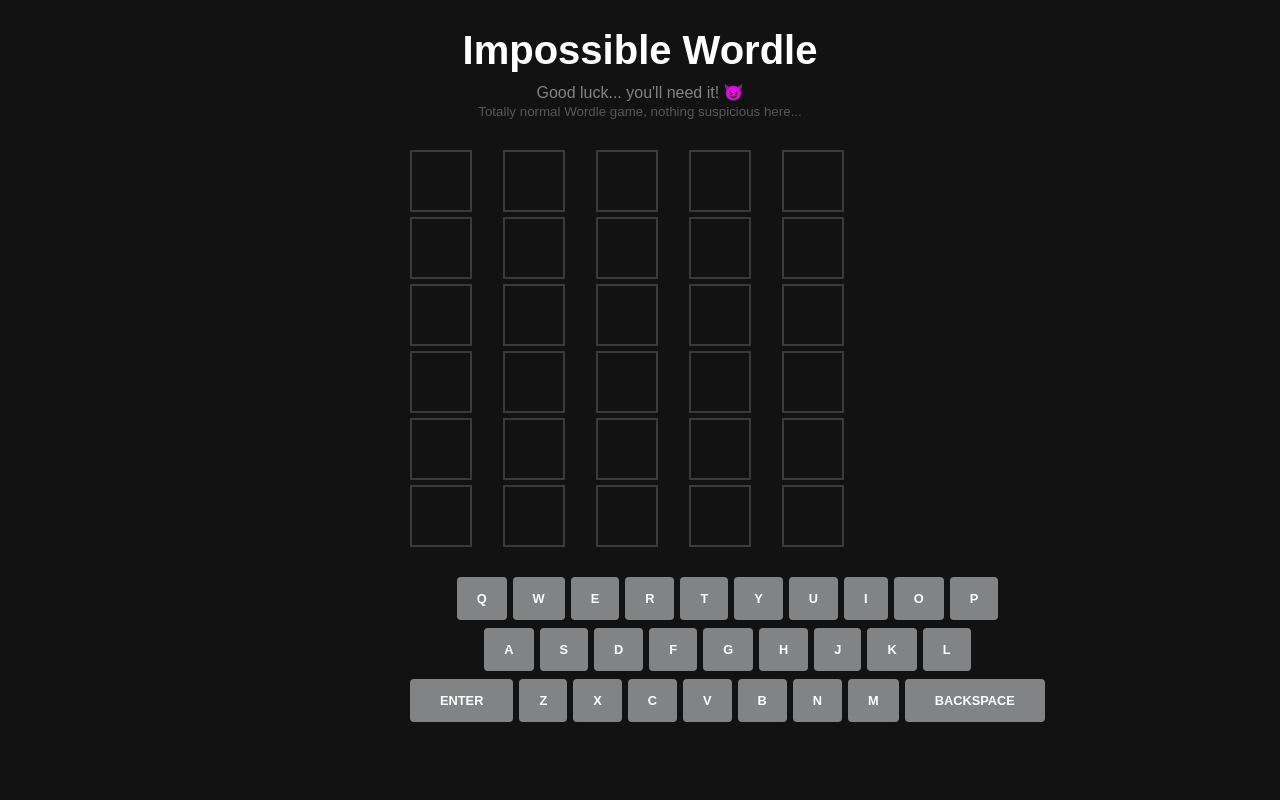
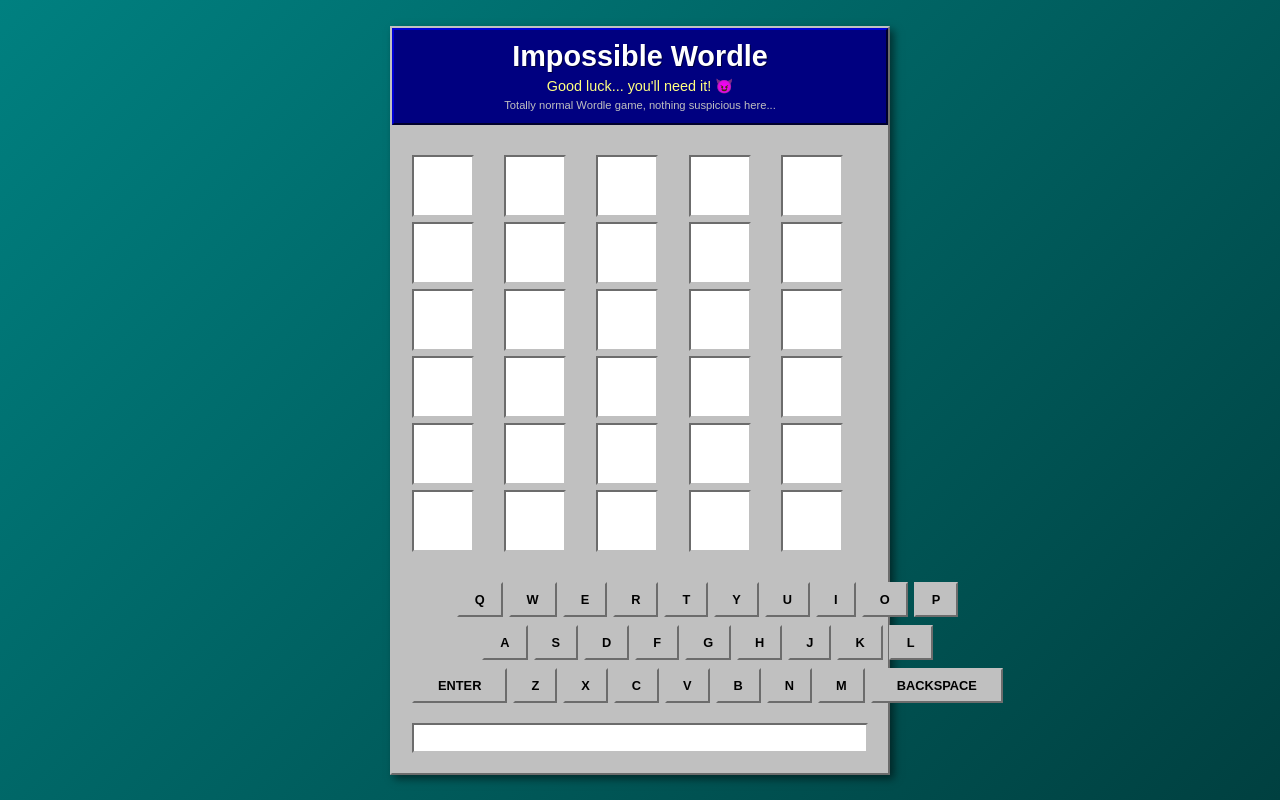
Before and after one commit to graphitedevs/impossible-wordle, a plain HTML site: page index.html in a window 1280 px wide. Drawn offline with Linux system fonts and the light colour scheme.

Commit message:
feat: Add Windows 98 retro theme with classic UI elements

```diff
--- a/style.css
+++ b/style.css
@@ -5,35 +5,52 @@
 }
 
 body {
-    font-family: 'Arial', sans-serif;
-    background-color: #121213;
-    color: #ffffff;
+    font-family: 'MS Sans Serif', sans-serif;
+    background: linear-gradient(135deg, #008080 0%, #004040 100%);
+    color: #000000;
     display: flex;
     justify-content: center;
     align-items: center;
     min-height: 100vh;
+    background-attachment: fixed;
 }
 
 .container {
     max-width: 500px;
     margin: 0 auto;
     padding: 20px;
+    background: #c0c0c0;
+    border: 2px outset #c0c0c0;
+    box-shadow: 4px 4px 8px rgba(0,0,0,0.5);
+    border-radius: 0;
 }
 
 header {
     text-align: center;
     margin-bottom: 30px;
+    background: #000080;
+    color: #ffffff;
+    padding: 10px;
+    border: 2px outset #000080;
+    margin: -20px -20px 30px -20px;
 }
 
 h1 {
-    font-size: 2.5rem;
-    margin-bottom: 10px;
+    font-size: 1.8rem;
+    margin-bottom: 5px;
     color: #ffffff;
+    font-weight: bold;
+    text-shadow: 1px 1px 0px #000040;
 }
 
 header p {
-    color: #818384;
-    font-size: 1rem;
+    color: #ffff80;
+    font-size: 0.9rem;
+}
+
+header small {
+    color: #c0c0c0 !important;
+    font-size: 0.7rem;
 }
 
 #game-board {
@@ -52,34 +69,39 @@ header p {
 .tile {
     width: 62px;
     height: 62px;
-    border: 2px solid #3a3a3c;
+    border: 2px inset #c0c0c0;
     display: flex;
     justify-content: center;
     align-items: center;
-    font-size: 2rem;
+    font-size: 1.8rem;
     font-weight: bold;
     text-transform: uppercase;
-    background-color: transparent;
-    color: #ffffff;
+    background-color: #ffffff;
+    color: #000000;
+    font-family: 'MS Sans Serif', monospace;
 }
 
 .tile.filled {
-    border-color: #565758;
+    background-color: #ffff80;
+    border: 2px inset #ffff80;
 }
 
 .tile.correct {
-    background-color: #538d4e;
-    border-color: #538d4e;
+    background-color: #00ff00;
+    border: 2px inset #00ff00;
+    color: #000000;
 }
 
 .tile.present {
-    background-color: #b59f3b;
-    border-color: #b59f3b;
+    background-color: #ffff00;
+    border: 2px inset #ffff00;
+    color: #000000;
 }
 
 .tile.absent {
-    background-color: #3a3a3c;
-    border-color: #3a3a3c;
+    background-color: #808080;
+    border: 2px inset #808080;
+    color: #ffffff;
 }
 
 #keyboard {
@@ -96,43 +118,56 @@ header p {
 }
 
 .key {
-    padding: 14px 20px;
-    background-color: #818384;
-    border: none;
-    border-radius: 4px;
-    color: #ffffff;
+    padding: 8px 16px;
+    background-color: #c0c0c0;
+    border: 2px outset #c0c0c0;
+    border-radius: 0;
+    color: #000000;
     font-size: 0.8rem;
     font-weight: bold;
     cursor: pointer;
     text-transform: uppercase;
-    transition: background-color 0.1s;
+    font-family: 'MS Sans Serif', sans-serif;
+    transition: none;
 }
 
 .key:hover {
-    background-color: #565758;
+    background-color: #e0e0e0;
+}
+
+.key:active {
+    border: 2px inset #c0c0c0;
 }
 
 .key.wide {
-    padding: 14px 30px;
+    padding: 8px 24px;
 }
 
 .key.correct {
-    background-color: #538d4e;
+    background-color: #00ff00;
+    border: 2px outset #00ff00;
 }
 
 .key.present {
-    background-color: #b59f3b;
+    background-color: #ffff00;
+    border: 2px outset #ffff00;
 }
 
 .key.absent {
-    background-color: #3a3a3c;
+    background-color: #808080;
+    border: 2px outset #808080;
+    color: #ffffff;
 }
 
 #message {
     text-align: center;
-    font-size: 1.2rem;
+    font-size: 1rem;
     font-weight: bold;
     margin-top: 20px;
     min-height: 30px;
-    color: #ffffff;
+    color: #000000;
+    background: #ffffff;
+    padding: 8px;
+    border: 2px inset #c0c0c0;
+    font-family: 'MS Sans Serif', sans-serif;
 }
```
